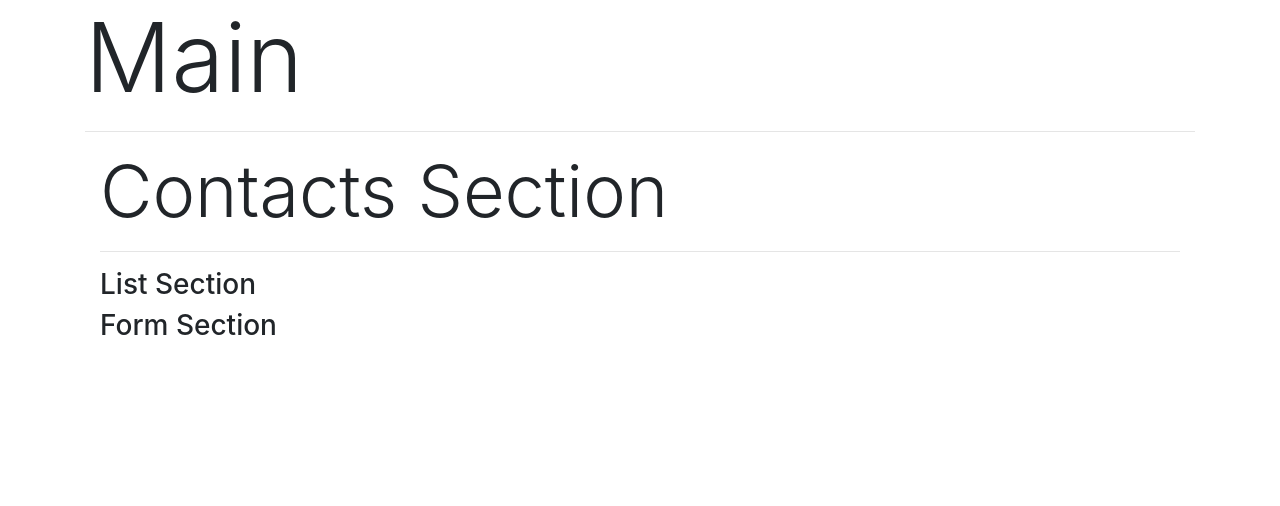
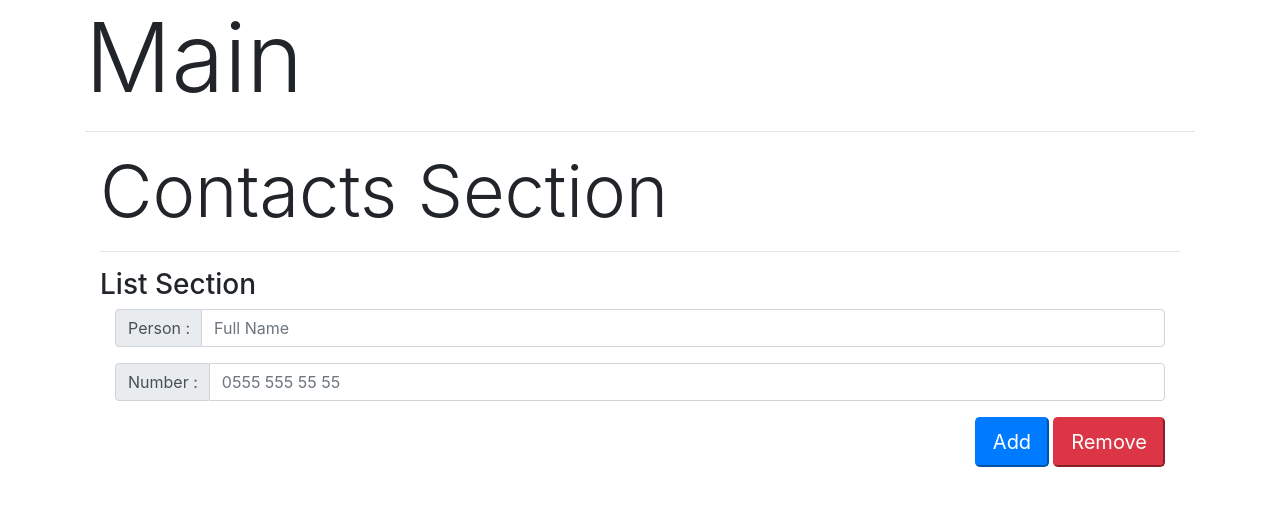
Before and after one commit to umutakpinar/demo-react-contacts, a React (Create React App) app: page / in a window 1280 px wide. Shown: the top 506 px of the page. Built offline with nearby package versions, Linux system fonts and the light colour scheme.

Commit message:
form UI updated

```diff
--- a/src/components/Contacts/Form/index.js
+++ b/src/components/Contacts/Form/index.js
@@ -1,13 +1,51 @@
 //Form index.js
 
-import React from 'react'
+import React from "react";
 
 function index() {
-    return (
-        <>
-            <h3 className=''>Form Section</h3>
-        </>
-    )
+  return (
+    <>
+      <div className="container">
+        <form>
+          <div className="input-group  mb-3">
+            <label
+              htmlFor="fullName"
+              className="input-group-prepend input-group-text"
+            >
+              Person :
+            </label>
+            <input
+              id="fullName"
+              type="text"
+              placeholder="Full Name"
+              className=" form-control input-group-append"
+            />
+          </div>
+
+          <div className="input-group  mb-3">
+            <label
+              htmlFor="number"
+              className="input-group-prepend input-group-text"
+            >
+              Number :
+            </label>
+            <input
+              id="number"
+              type="text"
+              placeholder="0555 555 55 55"
+              className="form-control input-group-append"
+            />
+          </div>
+
+          <div className="btn-group-sm float-right">
+            <button className="btn-lg btn-primary mr-1">Add</button>
+            <button className="btn-lg btn-danger">Remove</button>
+          </div>
+
+        </form>
+      </div>
+    </>
+  );
 }
 
-export default index
+export default index;
```
